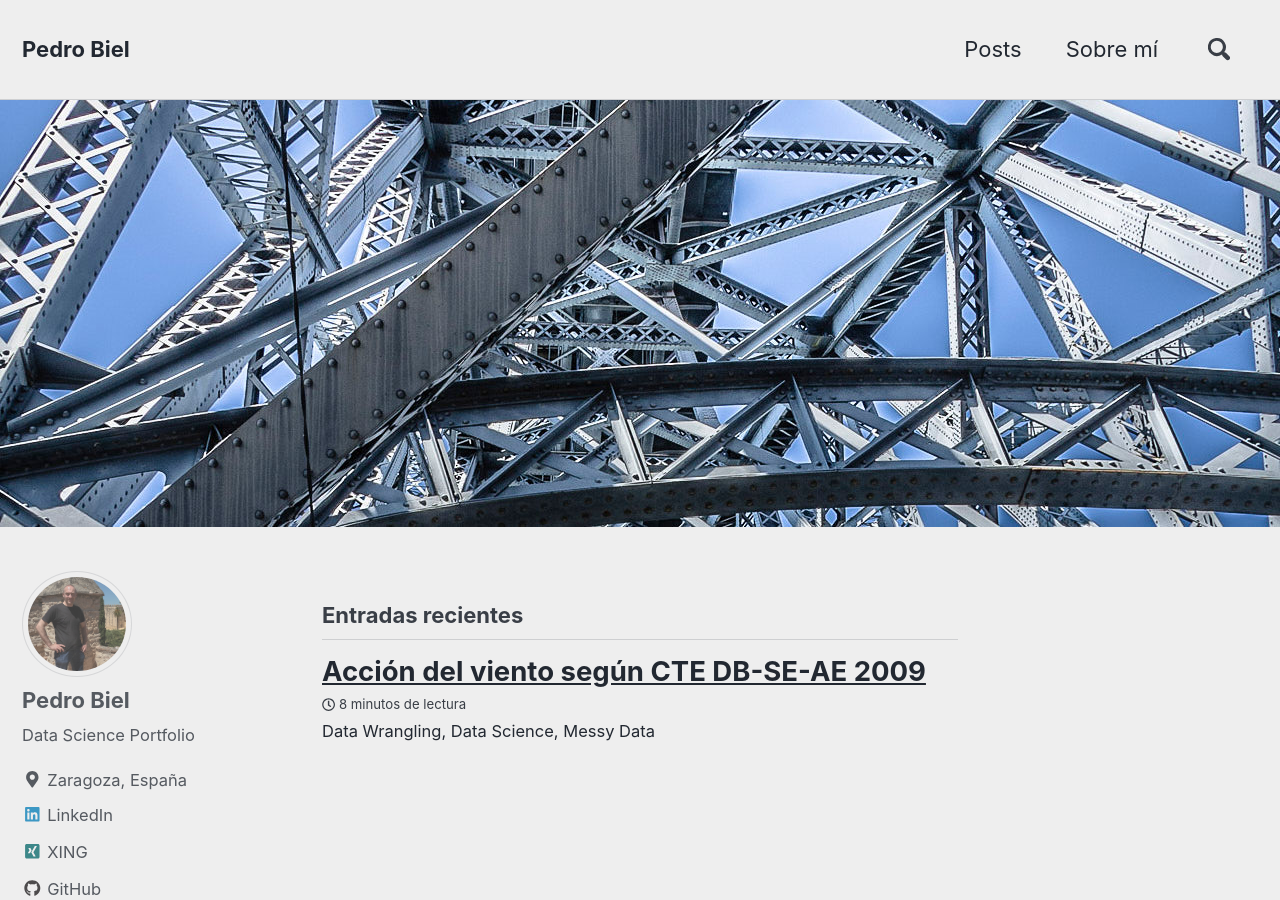
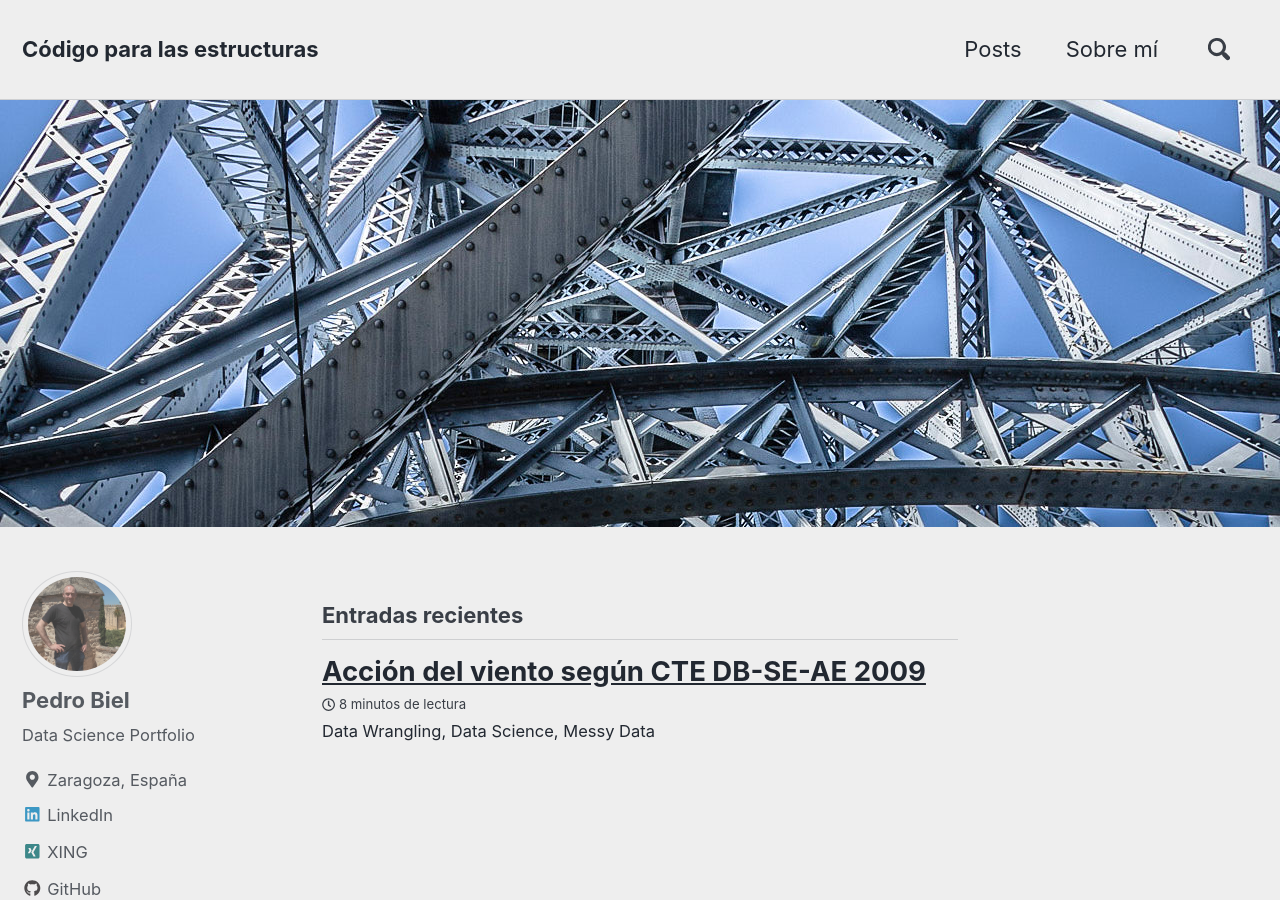
Before and after one commit to PedroBiel/wanderlust.github.io, a Jekyll site: the page built from index.html, in a window 1280 px wide and 900 px high. Built offline with Jekyll 4.4.1, drawn with Linux system fonts in a browser that asks for light colours; nearby versions of some CDN libraries; the list of posts is cut into pages by our own code.

Commit message:
Update _config.yml

```diff
--- a/_config.yml
+++ b/_config.yml
@@ -9,13 +9,13 @@
 
 # Site Settings
 locale                   : "es-ES"
-title                    : "Pedro Biel"
+title                    : "Código para las estructuras"
 title_separator          : "-"
 name                     : "Pedro Biel"
 description              : "Data Science Portfolio"
-url                      : "https://pedrobiel.github.io" # the base hostname & protocol for your site e.g. "https://mmistakes.github.io"
+url                      : "https://wanderlust.github.io" # the base hostname & protocol for your site e.g. "https://mmistakes.github.io"
 baseurl                  : # the subpath of your site, e.g. "/blog"
-repository               : "PedroBiel/pedrobiel.github.io" # GitHub username/repo-name e.g. "mmistakes/minimal-mistakes"
+repository               : "PedroBiel/wanderlust.github.io" # GitHub username/repo-name e.g. "mmistakes/minimal-mistakes"
 teaser                   : # path of fallback teaser image, e.g. "/assets/images/500x300.png"
 # breadcrumbs            : false # true, false (default)
 words_per_minute         : 200
```
